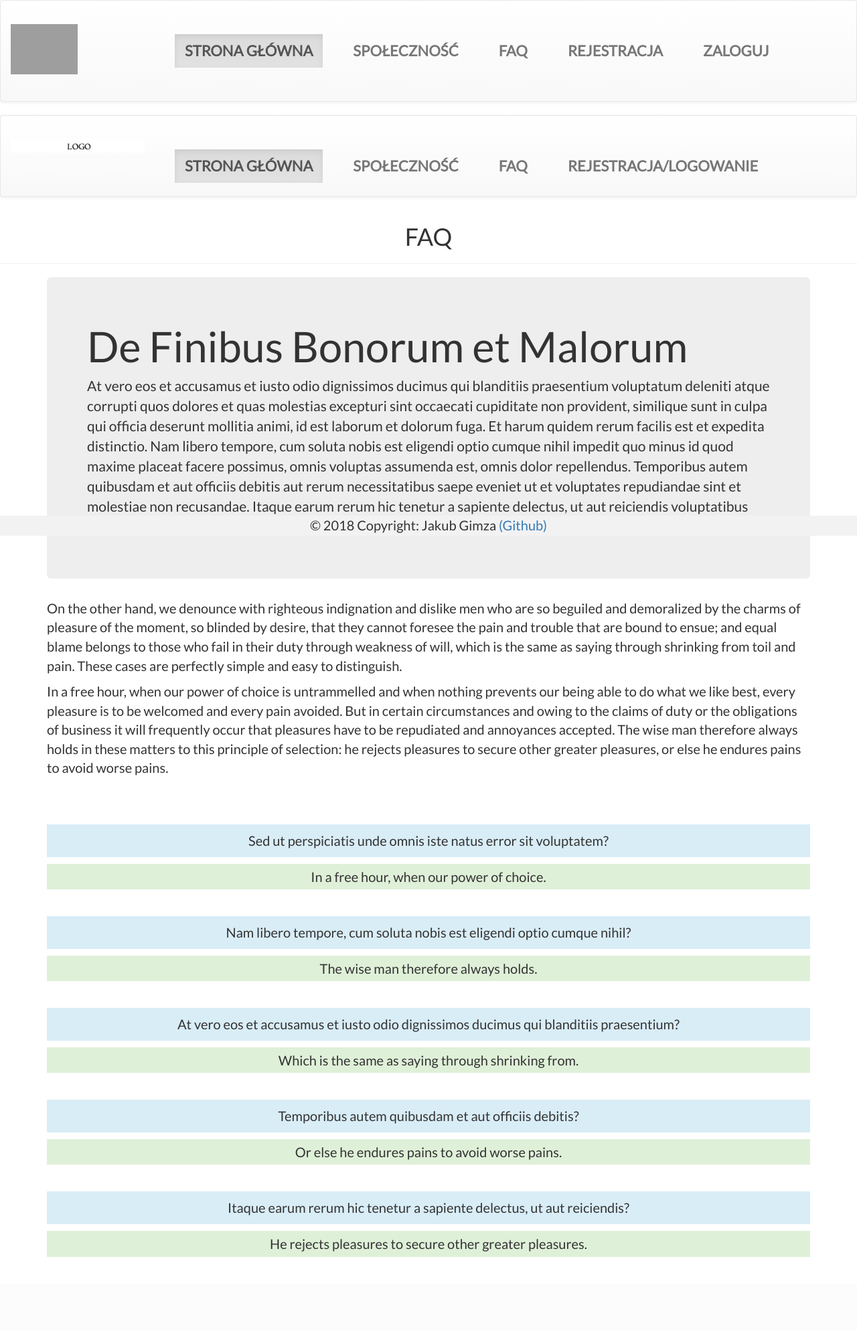
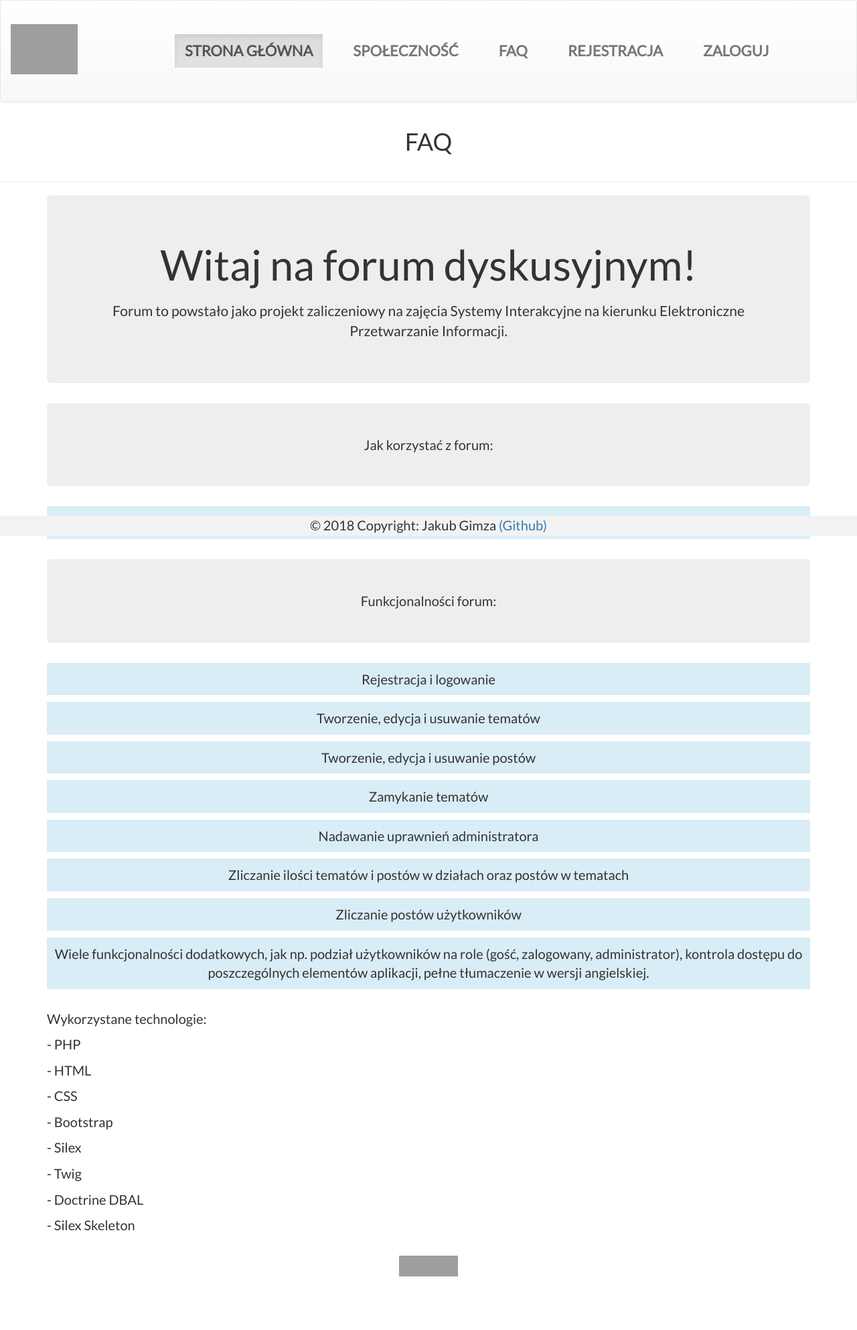
Before and after one commit to jgimza/PHP-Silex---forum, a PHP site: template templates/faq/index.html.twig in a window 1280 px wide. Shown: the whole page at 67% size. Before the commit the page ends 1877 px from the top, so only its background shows below. Run offline with PHP 8.4, Linux system fonts and the light colour scheme; the template is opened without the code that fills it, so the values that code supplies are empty; some libraries are stand-ins or nearby versions; grey boxes are pictures that could not be loaded.

Commit message:
Add files via upload

```diff
--- a/templates/faq/index.html.twig
+++ b/templates/faq/index.html.twig
@@ -1,63 +1,51 @@
 {% extends 'base.html.twig' %}
 
 {% block body %}
-    <nav class="navbar navbar-default">
-        <div class="container-fluid">
-            <div class="navbar-header">
-                <a href="{{ url('homepage') }}">
-                    <img src="{{ asset('images/logo.jpg') }}" alt="Logo" class="navbar-brand"></img>
-                </a>
-            </div>
-            <ul class="nav navbar-nav">
-                <li class="active"><a href="{{ url('homepage') }}">Strona główna</a></li>
-                <li><a href="{{ url('community_index') }}">Społeczność</a></li>
-                <li><a href="{{ url('faq_index') }}">FAQ</a></li>
-                <li><a href="#">Rejestracja/logowanie</a></li>
-            </ul>
-        </div>
-    </nav>
 
     <div class="page-header">
-        <h1>FAQ</h1>
+        <h1 style="margin-bottom:30px;">FAQ</h1>
     </div>
 
     <div class="container">
+
         <div class="jumbotron">
-            <h1>De Finibus Bonorum et Malorum</h1>
-            <p>At vero eos et accusamus et iusto odio dignissimos ducimus qui blanditiis praesentium
-                voluptatum deleniti atque corrupti quos dolores et quas molestias excepturi sint occaecati
-                cupiditate non provident, similique sunt in culpa qui officia deserunt mollitia animi, id
-                est laborum et dolorum fuga. Et harum quidem rerum facilis est et expedita distinctio.
-                Nam libero tempore, cum soluta nobis est eligendi optio cumque nihil impedit quo minus id
-                quod maxime placeat facere possimus, omnis voluptas assumenda est, omnis dolor repellendus.
-                Temporibus autem quibusdam et aut officiis debitis aut rerum necessitatibus saepe eveniet ut et
-                voluptates repudiandae sint et molestiae non recusandae. Itaque earum rerum hic tenetur a
-                sapiente delectus, ut aut reiciendis voluptatibus maiores alias consequatur aut perferendis
-                doloribus asperiores repellat.</p>
+            <h1 style="text-align:center; margin-bottom:20px;">Witaj na forum dyskusyjnym!</h1>
+            <p style="text-align:center;">Forum to powstało jako projekt zaliczeniowy na zajęcia Systemy Interakcyjne na kierunku Elektroniczne Przetwarzanie Informacji.</p>
         </div>
-        <p>On the other hand, we denounce with righteous indignation and dislike men who are so beguiled
-            and demoralized by the charms of pleasure of the moment, so blinded by desire, that they cannot foresee
-            the pain and trouble that are bound to ensue; and equal blame belongs to those who fail in their duty
-            through weakness of will, which is the same as saying through shrinking from toil and pain.
-            These cases are perfectly simple and easy to distinguish.</p>
-        <p class="breaker">In a free hour, when our power of choice is untrammelled and when nothing prevents our being able
-            to do what we like best, every pleasure is to be welcomed and every pain avoided. But in certain circumstances
-            and owing to the claims of duty or the obligations of business it will frequently occur that pleasures have to
-            be repudiated and annoyances accepted. The wise man therefore always holds in these matters to this principle of
-            selection: he rejects pleasures to secure other greater pleasures, or else he endures pains to avoid worse pains.</p>
 
-        <p class="bg-info">Sed ut perspiciatis unde omnis iste natus error sit voluptatem?</p>
-        <p class="bg-success">In a free hour, when our power of choice.</p>
-        <p class="bg-info">Nam libero tempore, cum soluta nobis est eligendi optio cumque nihil?</p>
-        <p class="bg-success">The wise man therefore always holds.</p>
-        <p class="bg-info">At vero eos et accusamus et iusto odio dignissimos ducimus qui blanditiis praesentium?</p>
-        <p class="bg-success">Which is the same as saying through shrinking from.</p>
-        <p class="bg-info">Temporibus autem quibusdam et aut officiis debitis?</p>
-        <p class="bg-success">Or else he endures pains to avoid worse pains.</p>
-        <p class="bg-info">Itaque earum rerum hic tenetur a
-            sapiente delectus, ut aut reiciendis?</p>
-        <p class="bg-success">He rejects pleasures to secure other greater pleasures.</p>
+        <div class="jumbotron" style="text-align:center;">Jak korzystać z forum:</div>
+        <p class="bg-info" style="margin-bottom:30px;">Wsytarczy założyć konto pod <a style="text-decoration: underline;" href="{{ url('register') }}">tym adresem</a> aby uzyskać uprawnienia użytkownika.</p>
+
+        <div class="jumbotron" style="text-align:center;">Funkcjonalności forum:</div>
+        <p class="bg-info">Rejestracja i logowanie</p>
+        <p class="bg-info">Tworzenie, edycja i usuwanie tematów</p>
+        <p class="bg-info">Tworzenie, edycja i usuwanie postów</p>
+        <p class="bg-info">Zamykanie tematów</p>
+        <p class="bg-info">Nadawanie uprawnień administratora</p>
+        <p class="bg-info">Zliczanie ilości tematów i postów w działach oraz postów w tematach</p>
+        <p class="bg-info">Zliczanie postów użytkowników</p>
+        <p class="bg-info" style="margin-bottom:30px;">Wiele funkcjonalności dodatkowych, jak np. podział użytkowników na role (gość, zalogowany, administrator), kontrola
+        dostępu do poszczególnych elementów aplikacji, pełne tłumaczenie w wersji angielskiej.</p>
+
+        <p class="center">Wykorzystane technologie:</p>
+        <p class="center">- PHP</p>
+        <p class="center">- HTML</p>
+        <p class="center">- CSS</p>
+        <p class="center">- Bootstrap</p>
+        <p class="center">- Silex</p>
+        <p class="center">- Twig</p>
+        <p class="center">- Doctrine DBAL</p>
+        <p class="center" style="margin-bottom:30px;">- Silex Skeleton</p>
+
     </div>
 
+    <div style="margin-bottom:80px; display:block; text-align:center;">
+    <p>
+            <img style="border:0;width:88px;height:31px"
+                 src="http://jigsaw.w3.org/css-validator/images/vcss"
+                 alt="Poprawny CSS!">
+        </a>
+    </p>
+    </div>
 
 {% endblock %}
```
